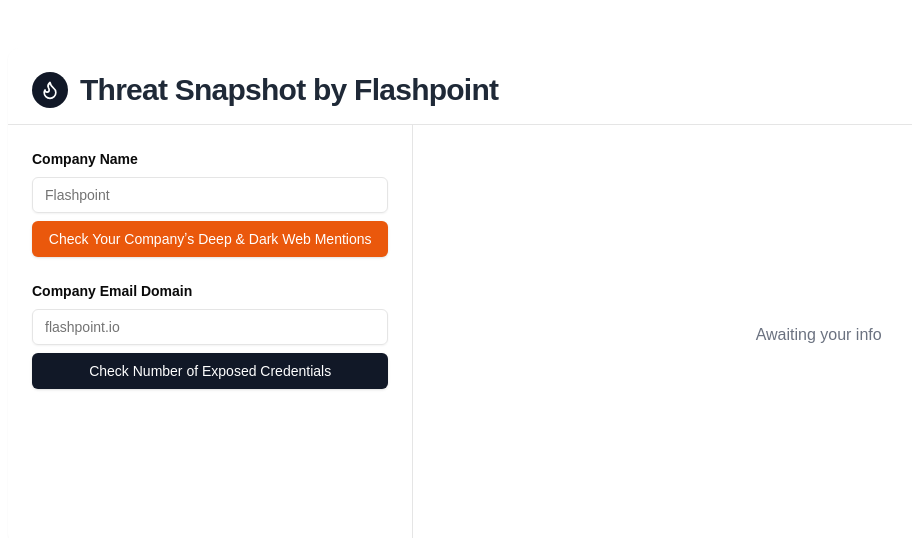
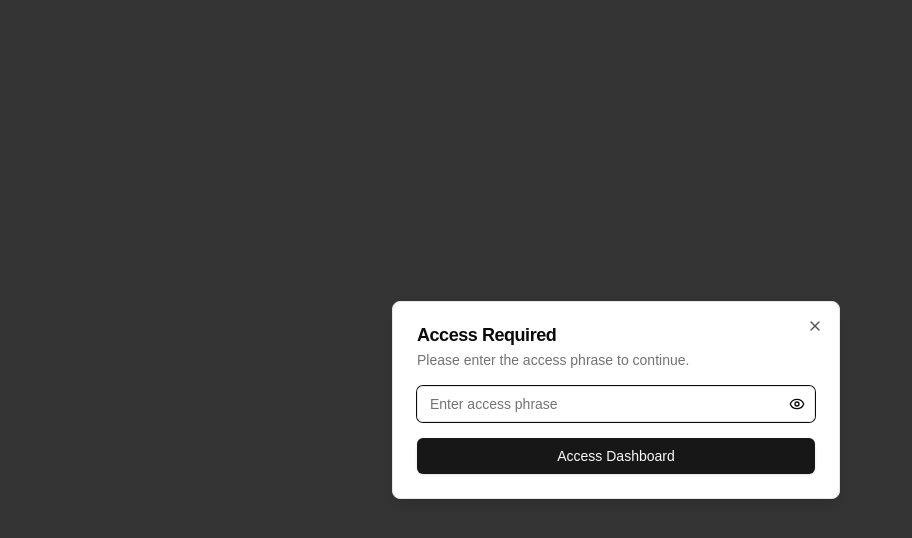
Before and after one commit to rrh1441/prospect, a Next.js app: page / in a window 1280 px wide. Shown: the top 538 px of the page, without its empty margins (24-936 px from the left). Built offline with nearby package versions, Linux system fonts and the light colour scheme.

Commit message:
Wrap children in PasswordModal component in layout.tsx

```diff
--- a/src/app/layout.tsx
+++ b/src/app/layout.tsx
@@ -3,6 +3,7 @@
 import type { Metadata } from "next";
 import { Inter, JetBrains_Mono } from "next/font/google";
 import "./globals.css";
+import { PasswordModal } from "@/components/PasswordModal";
 
 // Load the Inter font
 const inter = Inter({
@@ -29,7 +30,9 @@
   return (
     <html lang="en">
       <body className={`${inter.variable} ${jetBrainsMono.variable} antialiased`}>
-        {children}
+        <PasswordModal>
+          {children}
+        </PasswordModal>
       </body>
     </html>
   );
--- /dev/null
+++ b/src/components/PasswordModal.tsx
@@ -0,0 +1,128 @@
+"use client"
+
+import * as React from "react"
+import { Eye, EyeOff } from "lucide-react"
+import {
+  Dialog,
+  DialogContent,
+  DialogDescription,
+  DialogHeader,
+  DialogTitle,
+} from "@/components/ui/dialog"
+import { Input } from "@/components/ui/input"
+import { Button } from "@/components/ui/button"
+
+const ACCESS_PHRASE = "IWantStatsNow26"
+const STORAGE_KEY = "threat-dashboard-access"
+
+interface PasswordModalProps {
+  children: React.ReactNode
+}
+
+export function PasswordModal({ children }: PasswordModalProps) {
+  const [isAuthenticated, setIsAuthenticated] = React.useState(false)
+  const [password, setPassword] = React.useState("")
+  const [showPassword, setShowPassword] = React.useState(false)
+  const [error, setError] = React.useState("")
+  const [isLoading, setIsLoading] = React.useState(true)
+
+  const inputRef = React.useRef<HTMLInputElement>(null)
+
+  React.useEffect(() => {
+    const stored = localStorage.getItem(STORAGE_KEY)
+    if (stored === "granted") {
+      setIsAuthenticated(true)
+    }
+    setIsLoading(false)
+  }, [])
+
+  React.useEffect(() => {
+    if (!isAuthenticated && !isLoading && inputRef.current) {
+      inputRef.current.focus()
+    }
+  }, [isAuthenticated, isLoading])
+
+  const handleSubmit = (e: React.FormEvent) => {
+    e.preventDefault()
+
+    if (password === ACCESS_PHRASE) {
+      localStorage.setItem(STORAGE_KEY, "granted")
+      setIsAuthenticated(true)
+      setError("")
+    } else {
+      setError("Access denied. Please enter the correct phrase.")
+      setPassword("")
+    }
+  }
+
+  const togglePasswordVisibility = () => {
+    setShowPassword(!showPassword)
+  }
+
+  if (isLoading) {
+    return null
+  }
+
+  if (isAuthenticated) {
+    return <>{children}</>
+  }
+
+  return (
+    <>
+      <div className="fixed inset-0 z-40 bg-background/80 backdrop-blur-sm" />
+      <Dialog open={true}>
+        <DialogContent
+          className="sm:max-w-md"
+          onPointerDownOutside={(e) => e.preventDefault()}
+          onEscapeKeyDown={(e) => e.preventDefault()}
+        >
+          <DialogHeader>
+            <DialogTitle>Access Required</DialogTitle>
+            <DialogDescription>
+              Please enter the access phrase to continue.
+            </DialogDescription>
+          </DialogHeader>
+          <form onSubmit={handleSubmit} className="space-y-4">
+            <div className="relative">
+              <Input
+                ref={inputRef}
+                type={showPassword ? "text" : "password"}
+                placeholder="Enter access phrase"
+                value={password}
+                onChange={(e) => {
+                  setPassword(e.target.value)
+                  if (error) setError("")
+                }}
+                className="pr-10"
+                autoComplete="off"
+              />
+              <Button
+                type="button"
+                variant="ghost"
+                size="icon"
+                className="absolute right-0 top-0 h-full px-3 py-2 hover:bg-transparent"
+                onClick={togglePasswordVisibility}
+                tabIndex={-1}
+              >
+                {showPassword ? (
+                  <EyeOff className="h-4 w-4" />
+                ) : (
+                  <Eye className="h-4 w-4" />
+                )}
+                <span className="sr-only">
+                  {showPassword ? "Hide phrase" : "Show phrase"}
+                </span>
+              </Button>
+            </div>
+            {error && (
+              <p className="text-sm text-destructive">{error}</p>
+            )}
+            <Button type="submit" className="w-full">
+              Access Dashboard
+            </Button>
+          </form>
+        </DialogContent>
+      </Dialog>
+    </>
+  )
+}
```
